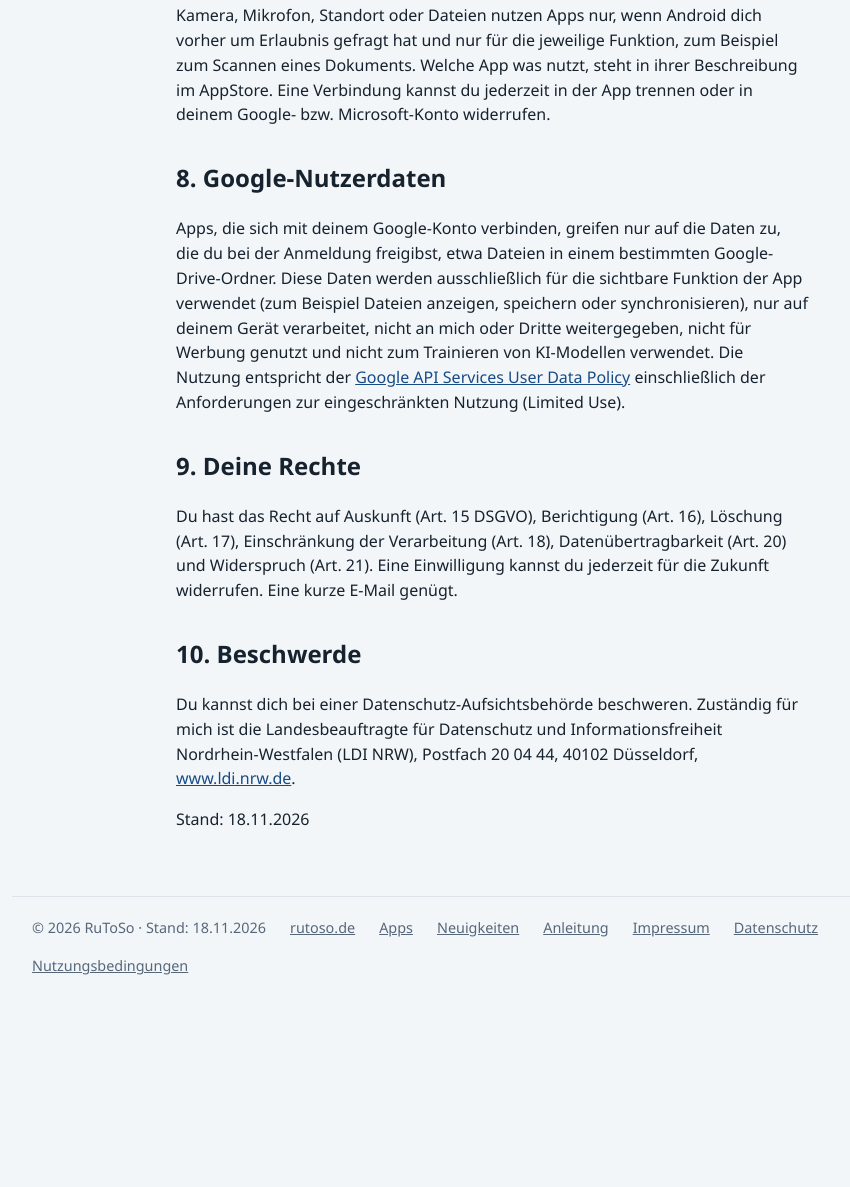
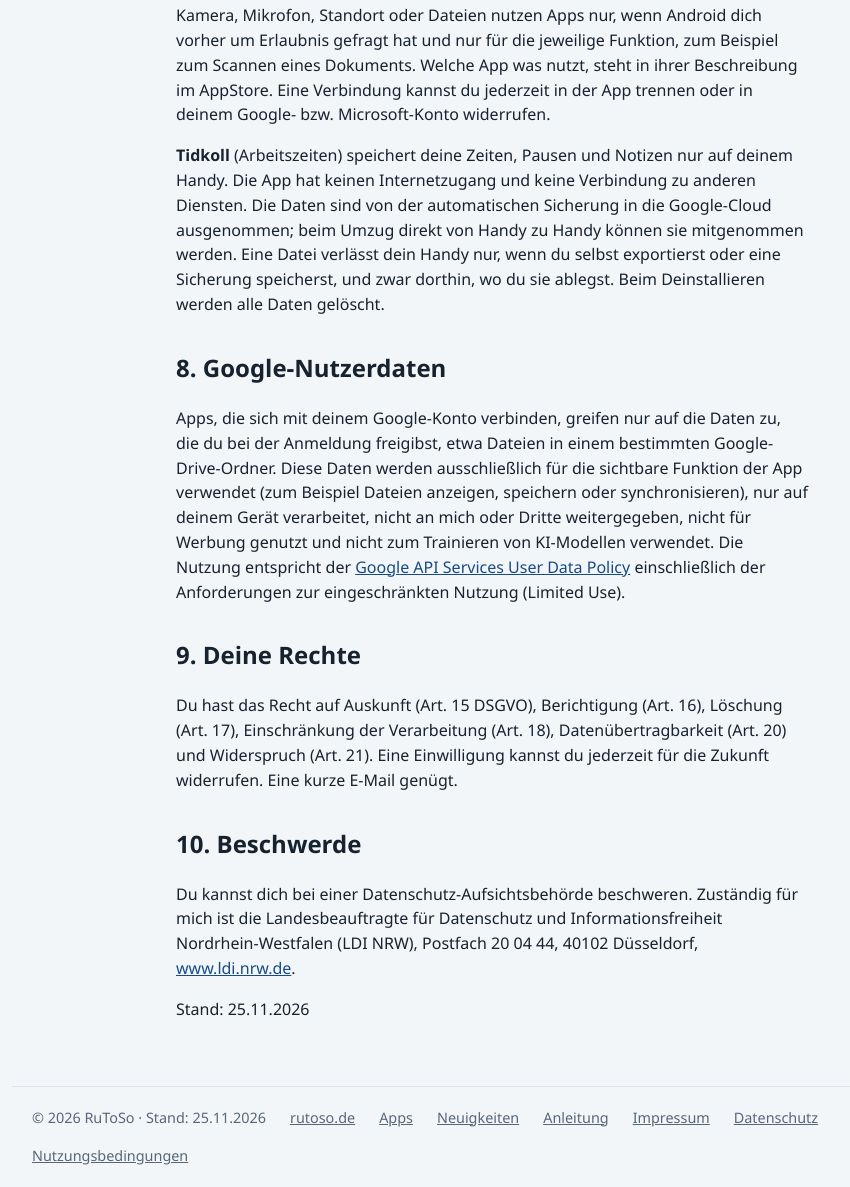
Before and after one commit to RuToSo/rutoso.github.io, a plain HTML site: page datenschutz.html in a window 1280 px wide. Shown: the part 1796-2983 px from the top of the page, without its empty margins (148-998 px from the left). Before the commit the page ends 2794 px from the top, so only its background shows below. Drawn offline with Linux system fonts and the light colour scheme.

Commit message:
Add files via upload

```diff
--- a/datenschutz.html
+++ b/datenschutz.html
@@ -37,6 +37,7 @@
   <h2>7. Die übrigen Apps</h2>
   <p>Die Apps speichern ihre Daten auf deinem Handy. Manche Apps können zusätzlich mit Diensten zusammenarbeiten, die du selbst nutzt, zum Beispiel Google Drive, Microsoft OneDrive oder deine Haussteuerung im Heimnetz. Das geschieht nur, wenn du die Verbindung in der App selbst einrichtest und freigibst. Die Daten gehen dann direkt zwischen deinem Handy und diesem Dienst hin und her, nicht über mich. Für diese Dienste gelten zusätzlich die Datenschutzbestimmungen der jeweiligen Anbieter (<a href="https://policies.google.com/privacy?hl=de">Google</a>, <a href="https://privacy.microsoft.com/de-de/privacystatement">Microsoft</a>).</p>
   <p>Kamera, Mikrofon, Standort oder Dateien nutzen Apps nur, wenn Android dich vorher um Erlaubnis gefragt hat und nur für die jeweilige Funktion, zum Beispiel zum Scannen eines Dokuments. Welche App was nutzt, steht in ihrer Beschreibung im AppStore. Eine Verbindung kannst du jederzeit in der App trennen oder in deinem Google- bzw. Microsoft-Konto widerrufen.</p>
+  <p><strong>Tidkoll</strong> (Arbeitszeiten) speichert deine Zeiten, Pausen und Notizen nur auf deinem Handy. Die App hat keinen Internetzugang und keine Verbindung zu anderen Diensten. Die Daten sind von der automatischen Sicherung in die Google-Cloud ausgenommen; beim Umzug direkt von Handy zu Handy können sie mitgenommen werden. Eine Datei verlässt dein Handy nur, wenn du selbst exportierst oder eine Sicherung speicherst, und zwar dorthin, wo du sie ablegst. Beim Deinstallieren werden alle Daten gelöscht.</p>
 
   <h2>8. Google-Nutzerdaten</h2>
   <p>Apps, die sich mit deinem Google-Konto verbinden, greifen nur auf die Daten zu, die du bei der Anmeldung freigibst, etwa Dateien in einem bestimmten Google-Drive-Ordner. Diese Daten werden ausschließlich für die sichtbare Funktion der App verwendet (zum Beispiel Dateien anzeigen, speichern oder synchronisieren), nur auf deinem Gerät verarbeitet, nicht an mich oder Dritte weitergegeben, nicht für Werbung genutzt und nicht zum Trainieren von KI-Modellen verwendet. Die Nutzung entspricht der <a href="https://developers.google.com/terms/api-services-user-data-policy">Google API Services User Data Policy</a> einschließlich der Anforderungen zur eingeschränkten Nutzung (Limited Use).</p>
@@ -47,10 +48,10 @@
   <h2>10. Beschwerde</h2>
   <p>Du kannst dich bei einer Datenschutz-Aufsichtsbehörde beschweren. Zuständig für mich ist die Landesbeauftragte für Datenschutz und Informationsfreiheit Nordrhein-Westfalen (LDI NRW), Postfach 20 04 44, 40102 Düsseldorf, <a href="https://www.ldi.nrw.de">www.ldi.nrw.de</a>.</p>
 
-  <p class="leise">Stand: 18.11.2026</p>
+  <p class="leise">Stand: 25.11.2026</p>
 </main>
 <footer class="fuss">
-  <span>© <span class="jahr">2026</span> RuToSo<span class="stand" data-datum="2026-11-18"> · Stand: 18.11.2026</span></span>
+  <span>© <span class="jahr">2026</span> RuToSo<span class="stand" data-datum="2026-11-25"> · Stand: 25.11.2026</span></span>
   <a href="https://rutoso.de">rutoso.de</a>
   <a href="index.html">Apps</a>
   <a href="neu.html">Neuigkeiten</a>
```
